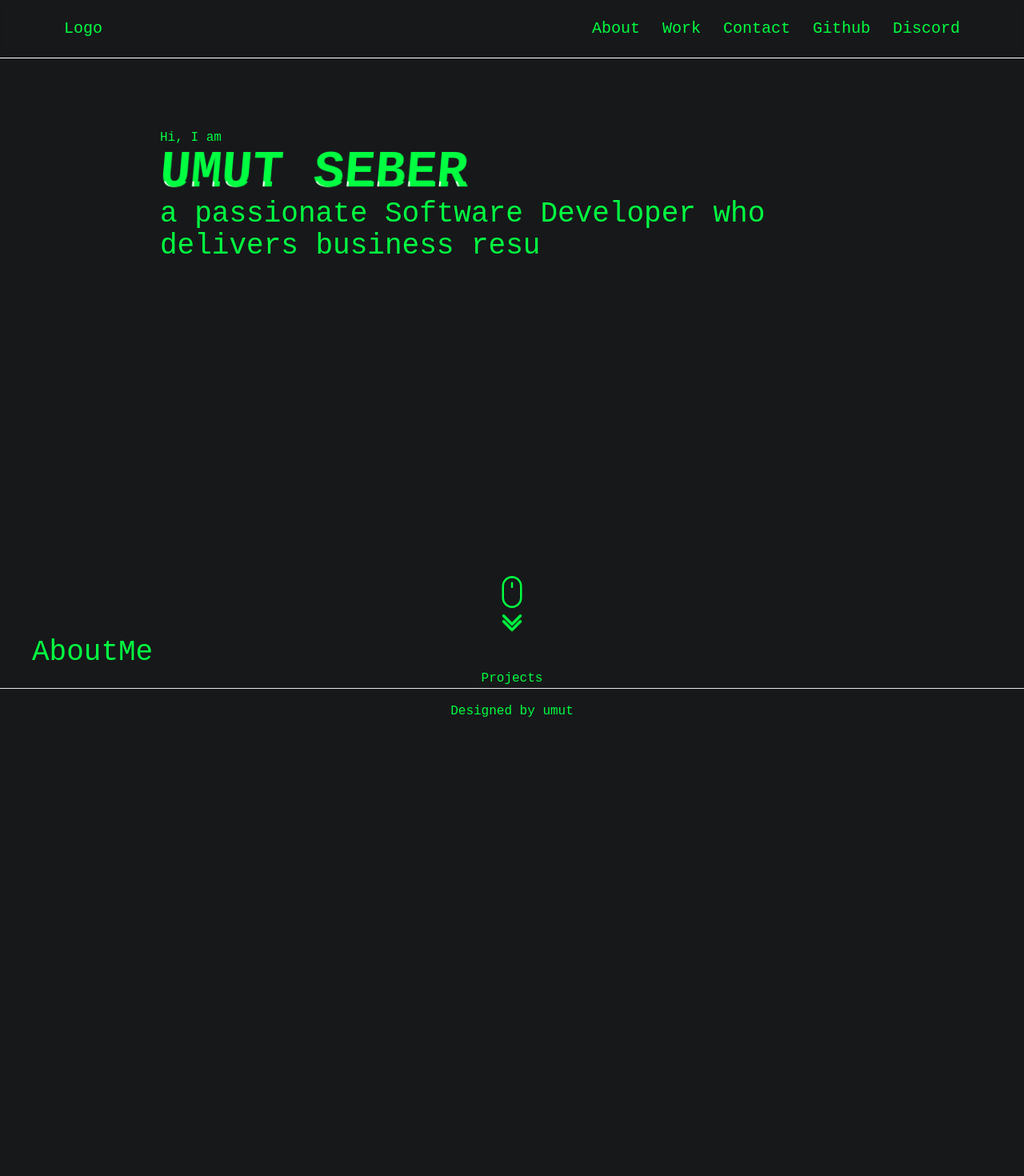
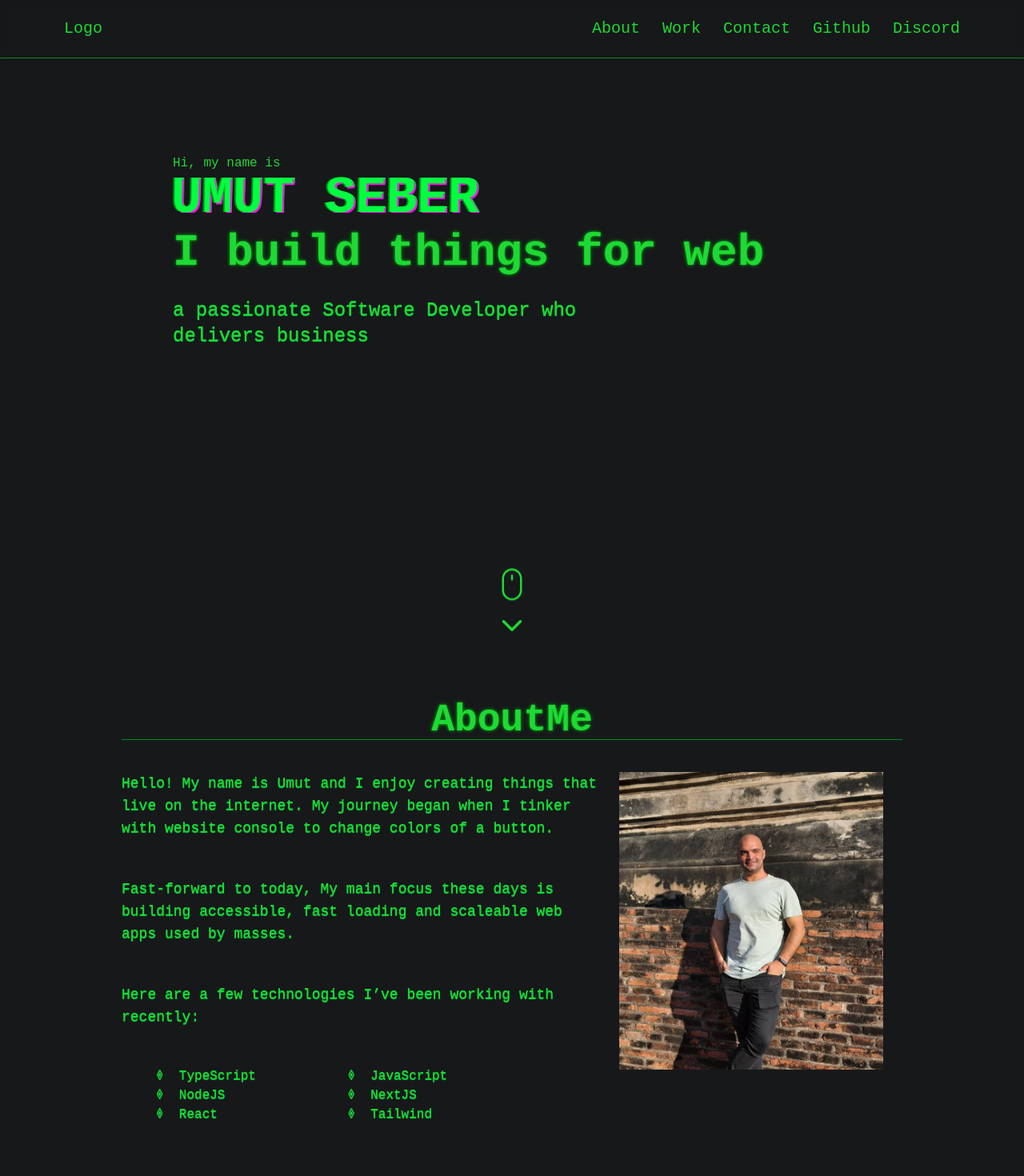
Before and after one commit to StRane/umut-dev, a Next.js app: page / in a window 1280 px wide. Shown: the top 1470 px of the page at 80% size. Before the commit the page ends 1120 px from the top, so only its background shows below. Built offline with nearby package versions, Linux system fonts and the light colour scheme.

Commit message:
Finished about page

```diff
--- a/components/AboutMe.tsx
+++ b/components/AboutMe.tsx
@@ -1,8 +1,51 @@
+import Image from "next/image";
+import ProfilePic from "../images/1636693859327.jpg";
+import { useRef } from "react";
 
 function AboutMe() {
+  const myRef = useRef<HTMLInputElement>(null);
+
   return (
-    <h3>AboutMe</h3>
-  )
+    <div className="min-h-screen lg:mx-28">
+      <h2 ref={myRef} className="pt-20 pb-10 md:pt-20">
+        AboutMe
+        <hr className="w-full h-[1px] border-[#008F11]" />
+      </h2>
+      <div className="flex flex-col-reverse md:flex-row">
+        <div className="w-full">
+          <div className="flex flex-col space-y-2 md:space-y-8 lg:space-y-12 lg:text-left">
+            <p>
+              Hello! My name is Umut and I enjoy creating things that live on
+              the internet. My journey began when I tinker with website console
+              to change colors of a button.
+            </p>
+            <p>
+              Fast-forward to today, My main focus these days is building
+              accessible, fast loading and scaleable web apps used by masses.
+            </p>
+            <p>Here are a few technologies I’ve been working with recently:</p>
+            <ul className="relative w-4/5 text-left grid grid-cols-2 mx-auto">
+              <li className="relative aboutlistitem">TypeScript</li>
+              <li className="relative aboutlistitem">JavaScript</li>
+              <li className="relative aboutlistitem">NodeJS</li>
+              <li className="relative aboutlistitem">NextJS</li>
+              <li className="relative aboutlistitem">React</li>
+              <li className="relative aboutlistitem">Tailwind</li>
+            </ul>
+          </div>
+        </div>
+        <div className="w-full sm:w-3/4 sm:mx-auto md:w-3/5 pb-10 sm:px-4 md:px-1 lg:px-6">
+          <Image
+            src={ProfilePic}
+            alt="picture of developer"
+            sizes="(max-width: 500px) 80vw,(max-width: 500px) 60vw, 40vw"
+            layout="responsive"
+            placeholder="blur"
+          />
+        </div>
+      </div>
+    </div>
+  );
 }
 
-export default AboutMe
+export default AboutMe;
--- a/components/Header.module.scss
+++ b/components/Header.module.scss
@@ -10,9 +10,14 @@
 .glitching {
   position: relative;
   color: #00ff41;
-  font-size: 4em;
+  font-size: 2.5em;
   letter-spacing: 0;
-  animation: glitch-skew 1s infinite linear alternate-reverse, appear 2s ease-in;
+  animation: glitch-skew 1s infinite linear alternate-reverse,
+    appear 1.5s ease-in;
+  @media (min-width: 600px) {
+    font-size: 4em;
+    padding-bottom: 0.5rem;
+  }
 
   &::before {
     @include glitchCopy;
@@ -28,6 +33,21 @@
     text-shadow: -2px 0 #008f11, 2px 2px #ff10f0;
     clip: rect(44px, 450px, 56px, 0);
     animation: glitch-anim2 5s infinite linear alternate-reverse;
+  }
+}
+
+.customexplanation {
+  color: #1ed934;
+  text-align: center;
+  font-size: 2.5em;
+  letter-spacing: 0;
+  animation: appear 3s ease-in;
+  padding-bottom: 0.5em;
+  @media (min-width: 1024px) {
+    font-size: 3.5em;
+  }
+  @media (min-width: 1024px) {
+    text-align: left;
   }
 }
 
--- a/components/Header.tsx
+++ b/components/Header.tsx
@@ -1,17 +1,28 @@
-import { BsMouse, BsChevronDoubleDown } from "react-icons/bs";
+import { BsMouse, BsChevronDown } from "react-icons/bs";
 import styles from "./Header.module.scss";
 import Typewriter from "typewriter-effect";
 
 function Header() {
+  const clickhandler = () => {
+    window.scrollBy({
+      top: 1000,
+      left: 0,
+      behavior: "smooth",
+    });
+  };
+
   return (
     <>
-      <nav className="w-full fixed border-b-[1px] border-white -translate-x-10 px-4 lg:px-20 backdrop-blur-sm">
+      <nav className="w-full z-50 fixed border-b-[1px] border-[#008F11] -translate-x-10 px-4 lg:px-20 backdrop-blur-sm">
         <ul className="flex space-x-4 text-base md:text-lg lg:text-xl py-4 md:space-x-5 lg:space-x-7 items-center">
           <li className="flex-1 text-left">Logo</li>
           <li>
             <button
               data-text="About"
               className="h-10 hover:glitch hover:after:glitchafter hover:before:glitchbefore"
+              onClick={() => {
+                clickhandler();
+              }}
             >
               About
             </button>
@@ -36,12 +47,12 @@ function Header() {
           <li>Discord</li>
         </ul>
       </nav>
-      <header className="h-[90vh] p-40">
+      <header className="h-[90vh] pt-40 md:pt-44 lg:pt-48 md:px-16 lg:px-44">
         <span className="lg:text-left pt-5">
           <Typewriter
             options={{ delay: 70, cursor: "" }}
             onInit={(typewriter) => {
-              typewriter.typeString("Hi, I am").start();
+              typewriter.typeString("Hi, my name is").start();
             }}
           />
         </span>
@@ -51,13 +62,15 @@ UMUT SEBER"
           className={styles.glitching}
         >
           UMUT SEBER
+          <br />
         </h1>
+        <h2 className={styles.customexplanation}>I build things for web</h2>
 
         <Typewriter
-          options={{ delay: 70, cursor: "" }}
+          options={{ delay: 50, cursor: "" }}
           onInit={(typewriter) => {
             typewriter
-              .pauseFor(500)
+              .pauseFor(2000)
               .typeString(
                 "<h3>a passionate Software Developer who delivers business results. I always take on diverse projects with a big smile. I am ready to collaborate with you on your next projects...</h3>"
               )
@@ -65,8 +78,8 @@ UMUT SEBER"
           }}
         />
       </header>
-      <BsMouse className="h-12 w-12 out mx-auto stroke-0 pb-2" />
-      <BsChevronDoubleDown className="h-7 w-7 stroke-1 mx-auto animate-bounce" />
+      <BsMouse className="h-12 w-12 out mx-auto stroke-0 pb-2 animate-bounce" />
+      <BsChevronDown className="h-7 w-7 stroke-1 mx-auto" />
     </>
   );
 }
--- a/pages/index.tsx
+++ b/pages/index.tsx
@@ -1,13 +1,14 @@
 import type { NextPage } from "next";
 import Head from "next/head";
-import Image from "next/image";
+import { useEffect, useState } from "react";
 import AboutMe from "../components/AboutMe";
 import Header from "../components/Header";
 import Projects from "../components/Projects";
 
 const Home: NextPage = () => {
+
   return (
-    <div className="relative h-screen bg-gradient-to-b lg:h-[140vh]">
+    <div className="relative">
       <Head>
         <title>Umut_Dev</title>
         <link rel="icon" href="/favicon.ico" />
@@ -21,10 +22,10 @@ const Home: NextPage = () => {
           name="description"
           content="Displaying projects and capabilities"
         />
-        <meta name="theme-color" content="dark"/>
+        <meta name="theme-color" content="dark" />
       </Head>
 
-      <main className="flex w-full flex-1 flex-col text-center px-10">
+      <main className="flex w-full flex-col text-center px-10">
         <Header />
         <AboutMe />
         <Projects />
--- a/styles/globals.css
+++ b/styles/globals.css
@@ -3,8 +3,11 @@
 @tailwind utilities;
 
 @layer base{
+  html{
+    @apply scroll-smooth
+  }
   body{
-    @apply bg-[#010204e8] !scrollbar-none font-space text-[#00FF41];
+    @apply bg-[#010204e8] !scrollbar-none font-space text-[#1ed934];
   }
   h1{
     @apply text-4xl lg:text-left font-bold md:text-5xl lg:text-5xl;
@@ -14,7 +17,10 @@
     @apply text-3xl font-semibold text-shadow-h2 md:text-4xl lg:text-5xl
   }
   h3{
-    @apply text-left text-2xl font-medium md:text-3xl lg:text-4xl
+    @apply text-left text-lg font-medium md:text-xl lg:text-2xl w-full lg:w-3/5 text-shadow-sm
+  }
+  p{
+    @apply text-sm sm:text-base md:text-lg text-shadow-sm;
   }
 }
 
@@ -34,6 +40,9 @@
   .listunderline{
     @apply absolute left-1/2 -translate-x-1/2 h-px w-0 transition-all duration-300 border-[#00FF41] origin-left block opacity-0 group-hover:opacity-100  group-hover:-translate-x-1/2 group-hover:w-full group-hover:h-10;
   }
+  .aboutlistitem{
+    @apply text-shadow-sm before:absolute before:content-['🞠'] before:-left-4 before:top-0 pl-3 before:text-shadow-sm;
+  }
 }
 
 @layer utilities{
--- a/tailwind.config.js
+++ b/tailwind.config.js
@@ -5,8 +5,12 @@ module.exports = {
     "./components/**/*.{js,ts,jsx,tsx}",
   ],
   theme: {
+    listStyleType: {
+      square: 'square',
+    },
     textShadow: {
       default: "0 2px 0 #000",
+      sm: "0 1px 1px #00FF41",
       md: "0 2px 2px #00FF41",
       h2: "0 0 3px #008F11, 0 0 5px #008F11",
       h1: "0 2px 3px rgba(0, 143, 17, .8), 0 2px 5px rgba(0, 143, 17, .9)",
```
Also changed, not shown: images/1636693859327.jpg (added).
